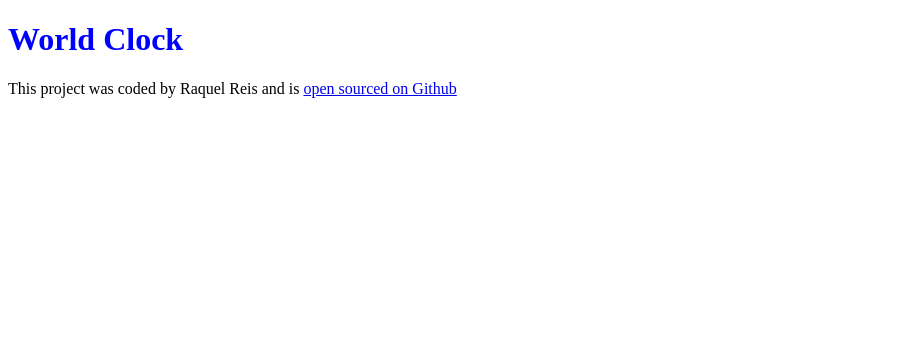
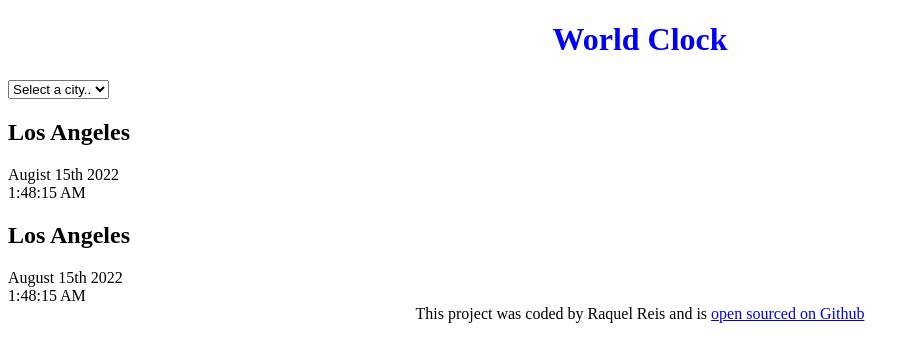
Before and after one commit to reis-raquel/world-clock, a plain HTML site: page index.html in a window 1280 px wide. Shown: the whole page, without its empty margins (0-919 px from the left). Drawn offline with Linux system fonts and the light colour scheme; a script that the page names is missing.

Commit message:
html element structure

```diff
--- a/css/style.css
+++ b/css/style.css
@@ -1 +1,2 @@
-h1{ color: blue;}
+h1{ color: blue;text-align: center;}
+footer{text-align: center;}
--- a/index.html
+++ b/index.html
@@ -1,17 +1,40 @@
 <!DOCTYPE html>
 <html lang="en">
-<head>
-    <meta charset="UTF-8">
-    <meta name="viewport" content="width=device-width, initial-scale=1.0">
-    <link rel="stylesheet" href="css/style.css"/>
+  <head>
+    <meta charset="UTF-8" />
+    <meta name="viewport" content="width=device-width, initial-scale=1.0" />
+    <link rel="stylesheet" href="css/style.css" />
     <title>world clock - Raquel Reis</title>
-</head>
-<body>
-    <h1> World Clock</h1>
-    <footer> This project was coded by Raquel Reis and is <a href="https://github.com/reis-raquel/world-clock" target="_blank"> open sourced on Github </a>
+  </head>
+  <body>
+    <div class="container">
+      <h1>World Clock</h1>
 
-    </footer>
+      <select>
+        <option value="">Select a city..</option>
+        <option value="">London</option>
+        <option value="">New York</option>
+        <option value="">Auckland</option>
+      </select>
+      <div class="city">
+        <h2> Los Angeles </h2>
+        <div class="date"> Augist 15th 2022</div>
+        <div class="time">1:48:15 AM</div>
+        </div>
+
+        <div class="city">
+        <h2> Los Angeles </h2>
+        <div class="date"> August 15th 2022 </div>
+        <div class="time">1:48:15 AM </div>
+        </div>
+  </div>
+
+<footer>
+      This project was coded by Raquel Reis and is
+      <a href="https://github.com/reis-raquel/world-clock" target="_blank">
+        open sourced on Github</a>
+</footer>
+
     <script src="java/index.js"></script>
-</body>
-
+  </body>
 </html>
--- a/java/index.js
+++ /dev/null
@@ -1 +0,0 @@
-alert("hello");
```
